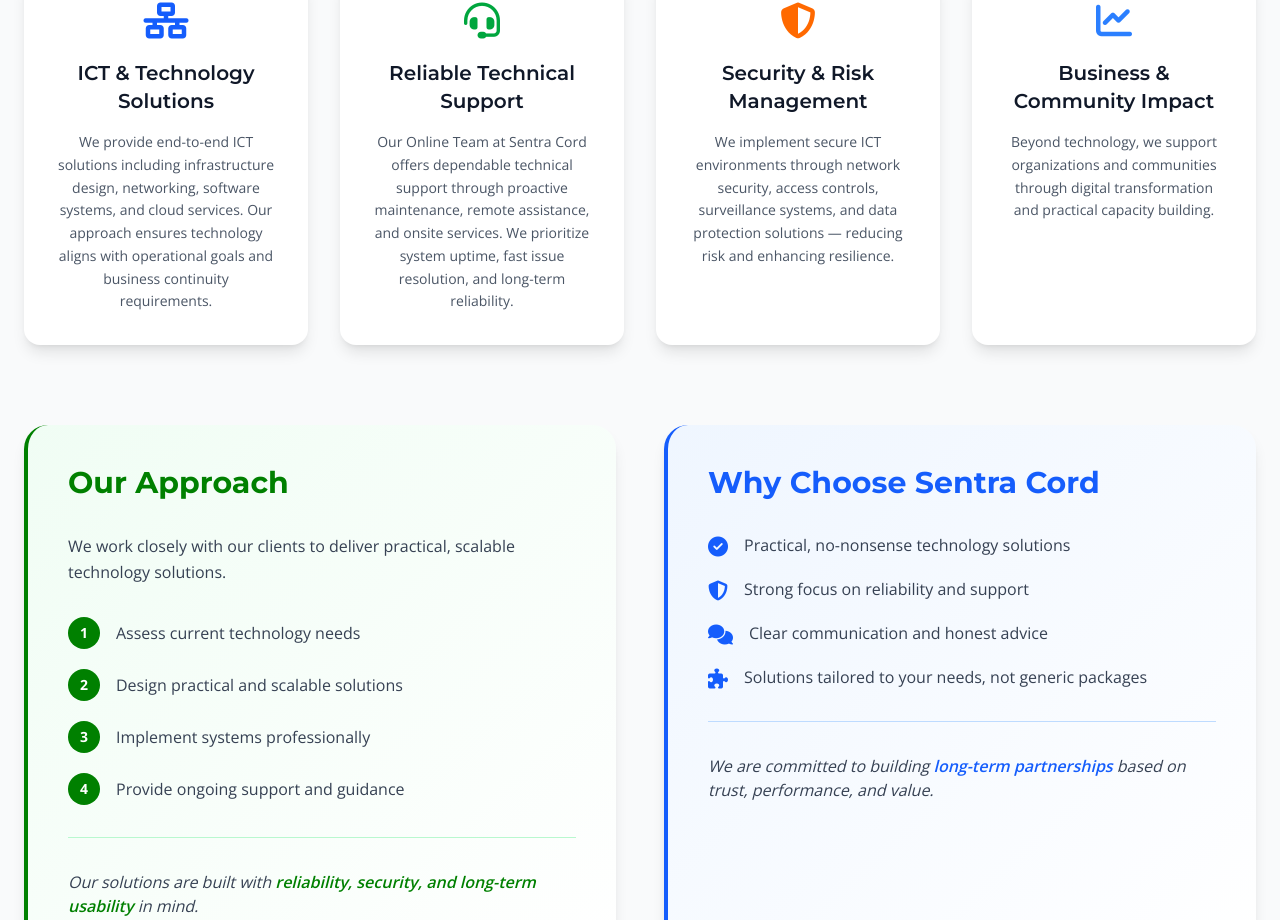
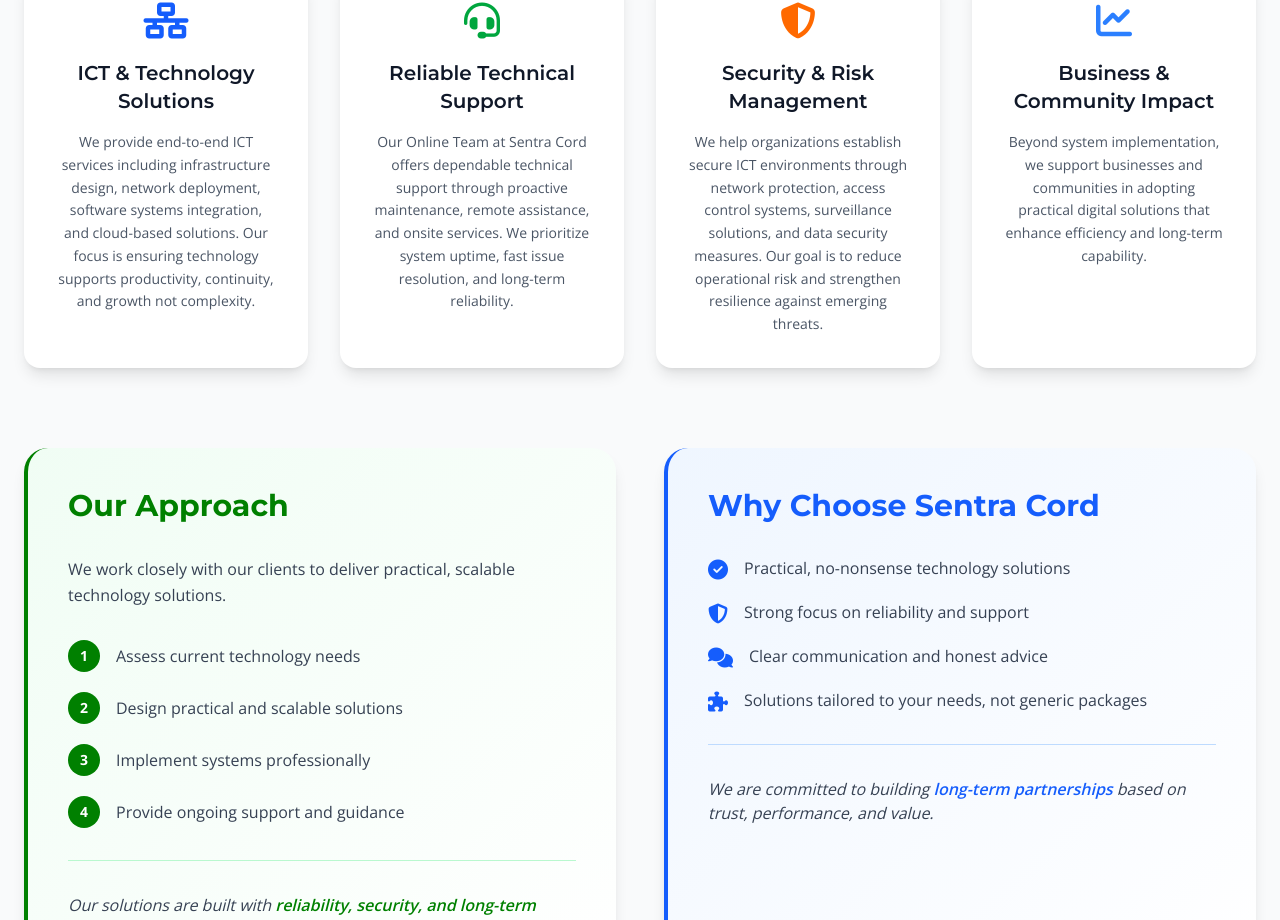
Before and after one commit to Yvonne-muthoni/Sentra, a React (Vite) app: page / in a window 1280 px wide. Shown: the part 1193-2113 px from the top of the page. Built offline with nearby package versions, Linux system fonts and the light colour scheme.

Commit message:
Revise service descriptions in WhoWeAre component
Updated service descriptions for clarity and focus on outcomes.

```diff
--- a/src/components/WhoWeAre.jsx
+++ b/src/components/WhoWeAre.jsx
@@ -5,7 +5,7 @@
   {
     title: "ICT & Technology Solutions",
     description:
-      "We provide end-to-end ICT solutions including infrastructure design, networking, software systems, and cloud services. Our approach ensures technology aligns with operational goals and business continuity requirements.",
+      "We provide end-to-end ICT services including infrastructure design, network deployment, software systems integration, and cloud-based solutions. Our focus is ensuring technology supports productivity, continuity, and growth not complexity.",
     icon: "fa-network-wired",
     color: "text-blue-600",
     border: "border-blue-600",
@@ -21,7 +21,7 @@
   {
     title: "Security & Risk Management",
     description:
-      "We implement secure ICT environments through network security, access controls, surveillance systems, and data protection solutions — reducing risk and enhancing resilience.",
+      "We help organizations establish secure ICT environments through network protection, access control systems, surveillance solutions, and data security measures. Our goal is to reduce operational risk and strengthen resilience against emerging threats.",
     icon: "fa-shield-halved",
     color: "text-orange-500",
     border: "border-orange-500",
@@ -29,7 +29,7 @@
   {
     title: "Business & Community Impact",
     description:
-      "Beyond technology, we support organizations and communities through digital transformation and practical capacity building.",
+      "Beyond system implementation, we support businesses and communities in adopting practical digital solutions that enhance efficiency and long-term capability. ",
     icon: "fa-chart-line",
     color: "text-blue-500",
     border: "border-blue-500",
```
